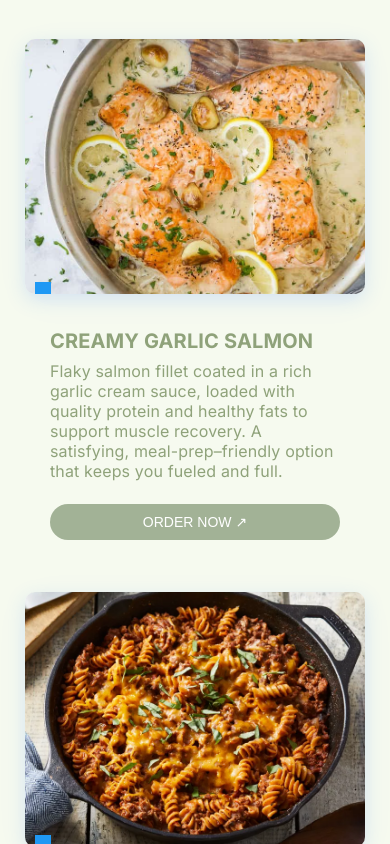
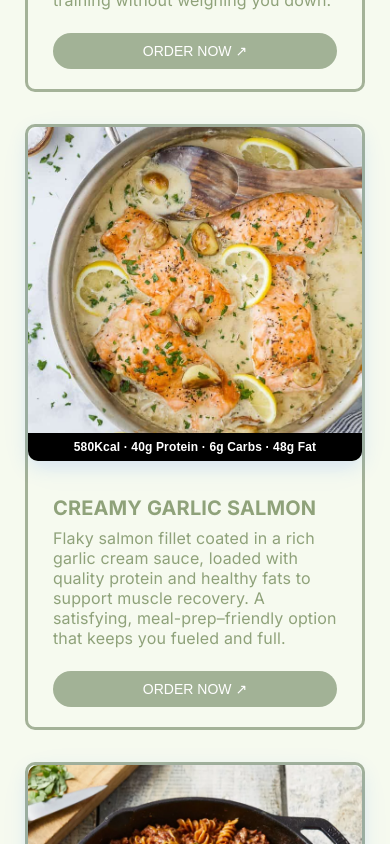
Before and after one commit to WinterSoju/Meal-Prep-UI, a React (Create React App) app: page / in a window 390 px wide. Shown: the part 4700-5544 px from the top of the page. Built offline with nearby package versions, Linux system fonts and the light colour scheme.

Commit message:
added nutrition labels for menu items
- Calories, Protein, Carbs. Fat
- Fixed the label to full width
- Lowered the font size for mobile

```diff
--- a/src/components/BBMenuCards.css
+++ b/src/components/BBMenuCards.css
@@ -60,14 +60,17 @@
   content: attr(data-category);
   position: absolute;
   bottom: 0;
-  margin-left: 10px;
   padding: 6px 8px;
-  max-width: calc((100%) - 60px);
-  font-size: 12px;
+  width: 100%;
+  height: 28px;
+  font-size: 16px;
   font-weight: 700;
   color: #fff;
-  background-color: #1f98f4;
+  background-color: #000000;
   box-sizing: border-box;
+  display: flex;
+  align-items: center;
+  justify-content: center;
 }
 
 .menu-card__img {
@@ -83,6 +86,7 @@
   max-height: 100%;
   object-fit: cover;
   transition: all 0.2s linear;
+  border-bottom: 5px solid #a4b298;
 }
 
 .menu-card__img:hover {
@@ -142,6 +146,10 @@
   text-align: center;
 }
 
+.menu-card__item{
+  border: 3px solid #a4b298;
+}
+
 /* Responsive Design */
 @media only screen and (min-width: 1200px) {
   .menu-cards .cards__items {
@@ -190,8 +198,8 @@
     margin: 0 auto 2rem;
   }
 
-  .menu-card__pic-wrap {
-    padding-top: 75%;
+  .menu-card__pic-wrap::after {
+    font-size: 12px;
   }
 
   .menu-card__text {
@@ -201,4 +209,5 @@
   .menu-card__description {
     font-size: 16px;
   }
+
 }
--- a/src/components/BBMenuCards.js
+++ b/src/components/BBMenuCards.js
@@ -13,19 +13,22 @@ function BBMenuCards() {
               text='CHICKEN STROGANOFF'
               description='Lean chicken breast in a creamy mushroom sauce, packed with protein to support muscle recovery and growth. A satisfying, meal-prep–friendly classic that fuels your training without weighing you down.'
               path='/services'
+              label="400Kcal  · 42g Protein · 25g Carbs · 10g Fat"
             />
             <MenuCardItem
               src='/salmon.jpg'
               text='CREAMY GARLIC SALMON'
               description='Flaky salmon fillet coated in a rich garlic cream sauce, loaded with quality protein and healthy fats to support muscle recovery. A satisfying, meal-prep–friendly option that keeps you fueled and full.'
               path='/services'
+              label="580Kcal  · 40g Protein · 6g Carbs · 48g Fat"
             />
             <MenuCardItem
               src='/beefpasta.jpg'
               text= 'GROUND BEEF & PASTA'
               description='Hearty ground beef tossed with pasta in a rich, savoury sauce, delivering quality protein to support muscle growth and recovery. A filling, meal-prep–friendly classic built to fuel your training.'
               path='/services'
-            />
+              label="500Kcal  · 35g Protein · 30g Carbs · 20g Fat"
+            ></MenuCardItem>
           </ul>
         </div>
       </div>
--- a/src/components/Testimonial.css
+++ b/src/components/Testimonial.css
@@ -69,6 +69,7 @@
   font-family: 'Inter', system-ui, sans-serif;
   font-size: 16px;
   margin-bottom: 1rem;
+  margin-top: 1rem;
 }
 
 .testimonial-card .testimonial-card__link {
--- a/src/components/TestimonialItem.js
+++ b/src/components/TestimonialItem.js
@@ -7,18 +7,21 @@ function TestimonialItem(props) {
     <div>
       <li className="testimonial-card">
         <Link to={props.path} className="testimonial-card__link">
-            <div className="testimonial-card__info">
-                <p className="testimonial-card__description">{props.feedback}</p>
-            </div>
-            <div className="testimonial-card__author">
+             <div className="testimonial-card__author">
+
                 <img
                     src={props.authorImage}
                     className="testimonial-card__author-image"
                 />
                 <h5 className="testimonial-card__name">{props.name}</h5>
                 <p className="testimonial-card__role">{props.role}</p>
+
+            </div>
+            <div className="testimonial-card__info">
+                <p className="testimonial-card__description">{props.feedback}</p>
                 <StarRating rating={5} />
             </div>
+
         </Link>
       </li>
     </div>
--- a/src/components/testimonial.js
+++ b/src/components/testimonial.js
@@ -16,7 +16,7 @@ return (
         <h1 className="testimonial-heading">WHAT OUR CUSTOMERS SAY</h1>
         <Swiper
         modules={[Navigation, A11y, Autoplay]}
-        spaceBetween={5}
+        spaceBetween={3}
         slidesPerView={"auto"}
         navigation
         centeredSlidesBounds={true}
```
